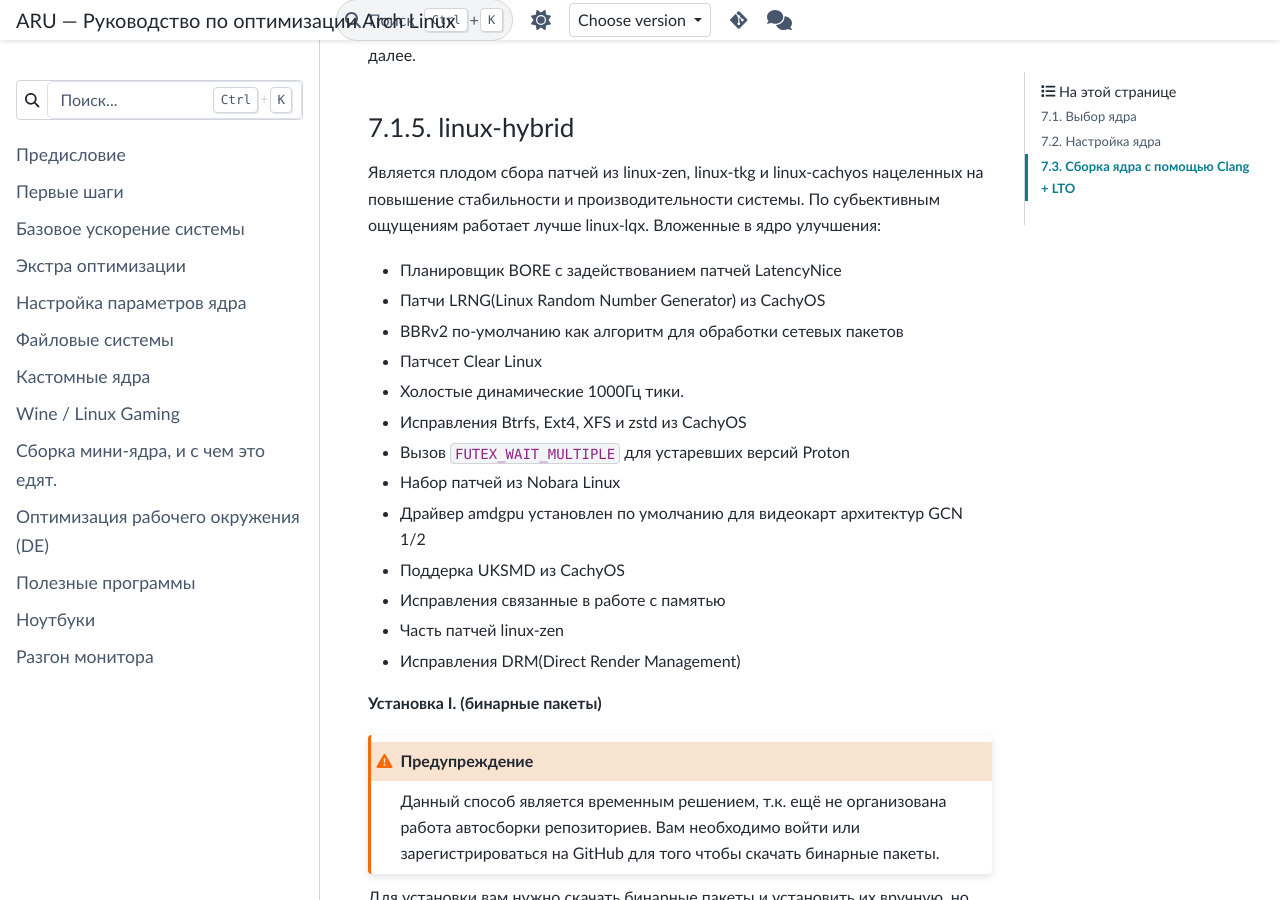
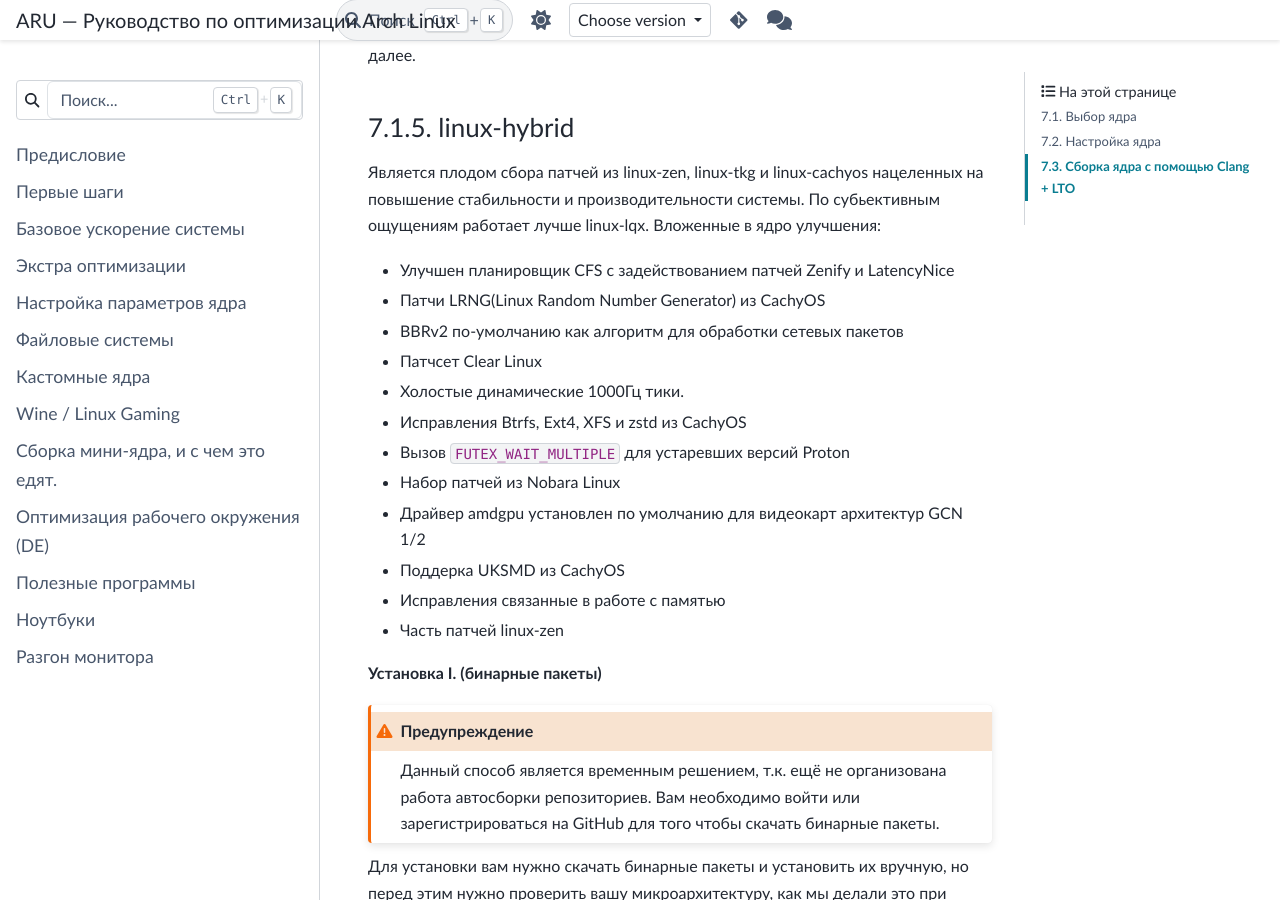
Before and after one commit to ventureoo/ARU, a Sphinx documentation site: the page built from docs/source/custom-kernels.rst, in a window 1280 px wide and 900 px high, scrolled down 9946 px. Built offline with Sphinx 7.4.7 and the PyData theme 0.15.4, drawn with Linux system fonts in a browser that asks for light colours.

Commit message:
Revert "custom-kernels: updated linux-hybrid info"
This reverts commit 73dc32c60071c0e2e961c512acf5fdcbb8cc40a3.

```diff
--- a/docs/source/custom-kernels.rst
+++ b/docs/source/custom-kernels.rst
@@ -443,7 +443,7 @@
 субьективным ощущениям работает лучше linux-lqx. Вложенные в ядро
 улучшения:
 
-- Планировщик BORE с задействованием патчей LatencyNice
+- Улучшен планировщик CFS с задействованием патчей Zenify и LatencyNice
 
 - Патчи LRNG(Linux Random Number Generator) из CachyOS
 
@@ -466,8 +466,6 @@
 - Исправления связанные в работе с памятью
 
 - Часть патчей linux-zen
-
-- Исправления DRM(Direct Render Management)
 
 **Установка I. (бинарные пакеты)**
 
```
